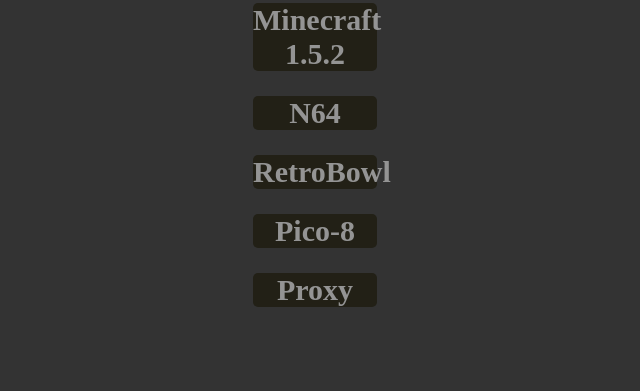
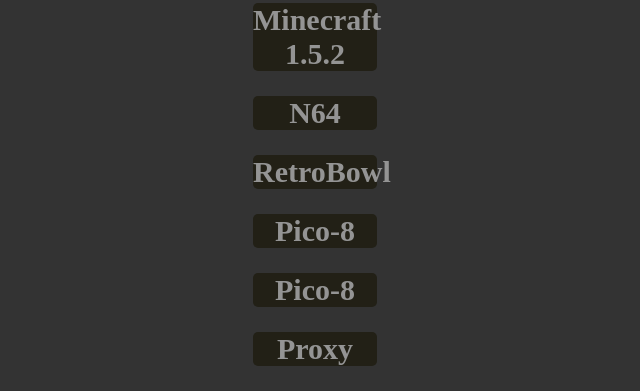
Before and after one commit to Justlemonade/SuperMathTips, a plain HTML site: page index.html in a window 1280 px wide. Shown: the part 770-1161 px from the top of the page, without its empty margins (325-965 px from the left). Before the commit the page ends 1102 px from the top, so only its background shows below. Drawn offline with Linux system fonts and the light colour scheme.

Commit message:
Update index.html

```diff
--- a/index.html
+++ b/index.html
@@ -116,6 +116,13 @@
     </div>
 
     <div class="games">
+      <a href="gfile/LearnToFly/Index.html"> <h2>Pico-8</h2> </a>
+    </div>
+
+    <div class="gamespadding">
+    </div>
+
+    <div class="games">
       <a href="Sites.html"> <h2>Proxy</h2> </a>
     </div>
 
```
